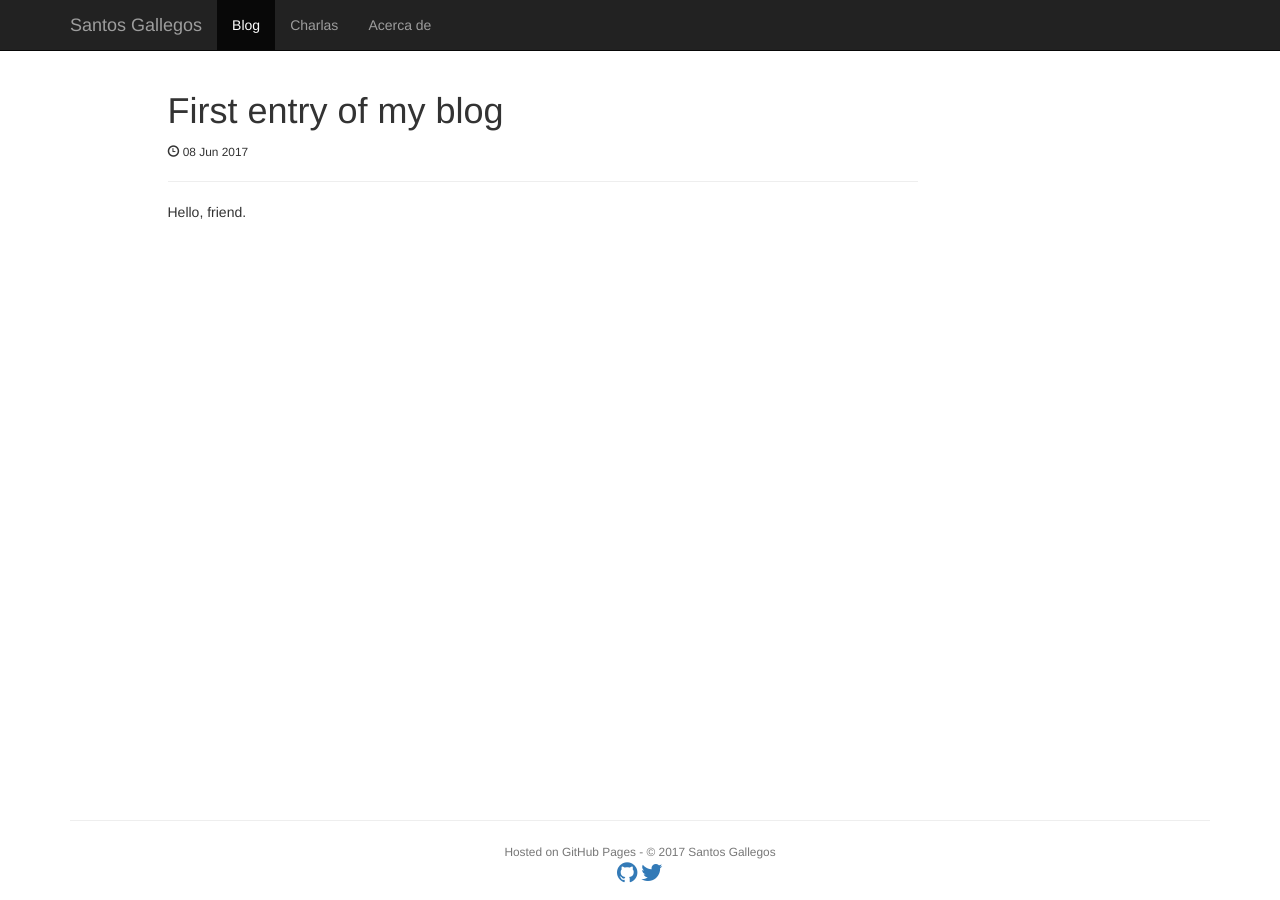
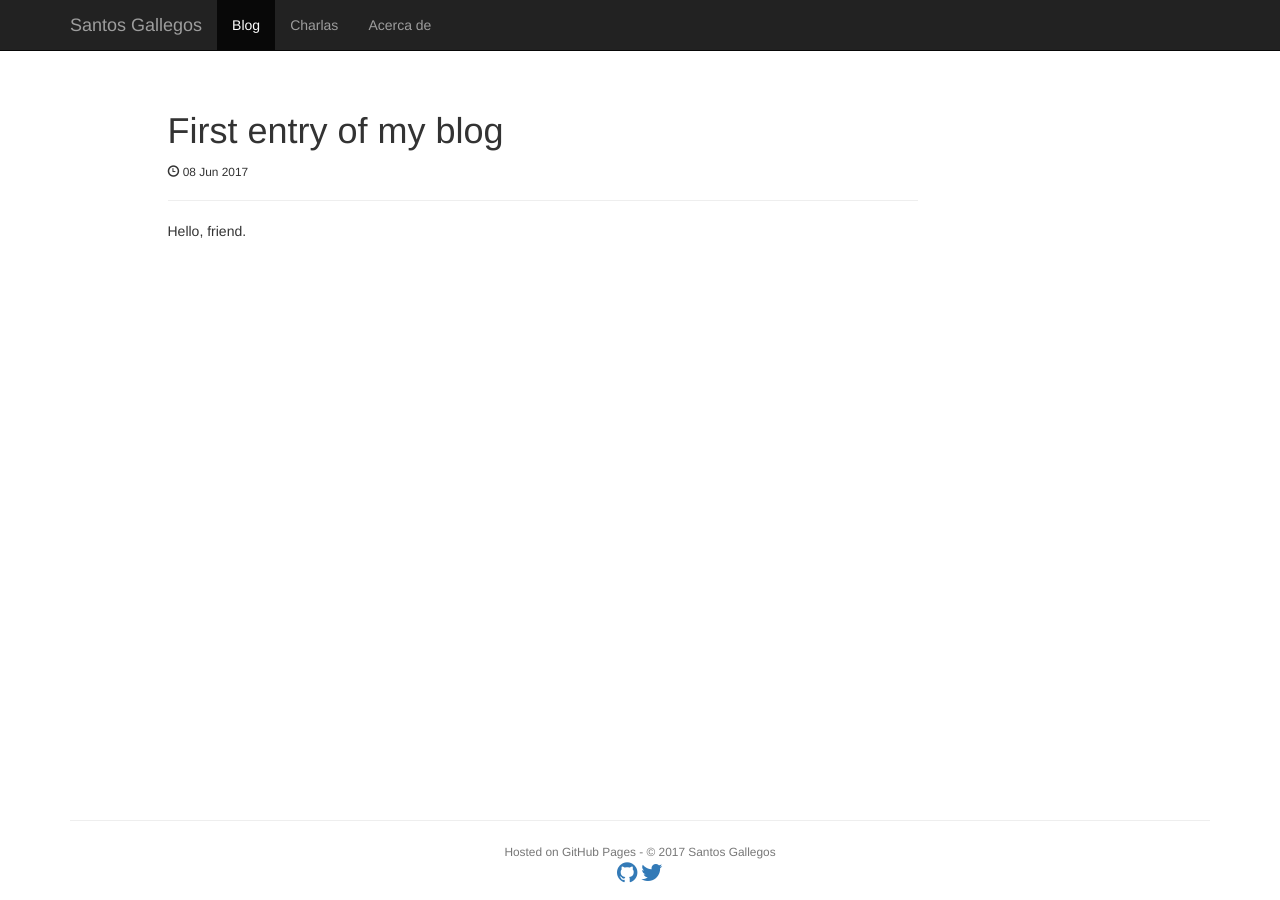
Before and after one commit to stsewd/stsewd.github.io, a Jekyll site: the page built from _posts/2017-06-08-first-entry.md, in a window 1280 px wide. Built offline with Jekyll 4.4.1, drawn with Linux system fonts in a browser that asks for light colours.

Commit message:
Add page-header class to posts title

```diff
--- a/_layouts/post.html
+++ b/_layouts/post.html
@@ -3,6 +3,7 @@ layout: default
 section: blog
 ---
 
+<div class="page-header">
   <h1>{{ page.title }}</h1>
   <p class="">
     <small>
@@ -10,8 +11,7 @@ section: blog
       {{ page.date | date_to_string }}
     </small>
   </p>
-
-<hr>
+</div>
 
 <div class="post">
   {{ content }}
```
Lines whose indentation alone changed are shown as unchanged.
